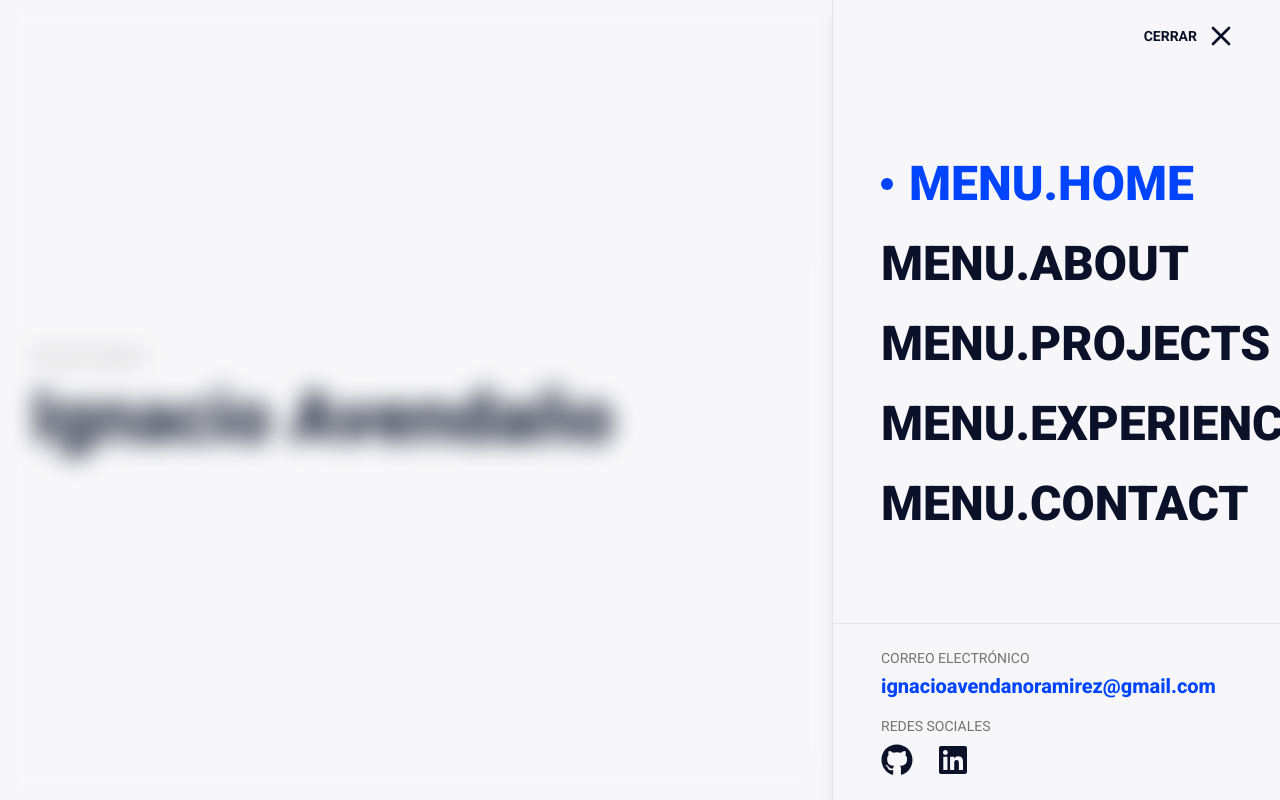
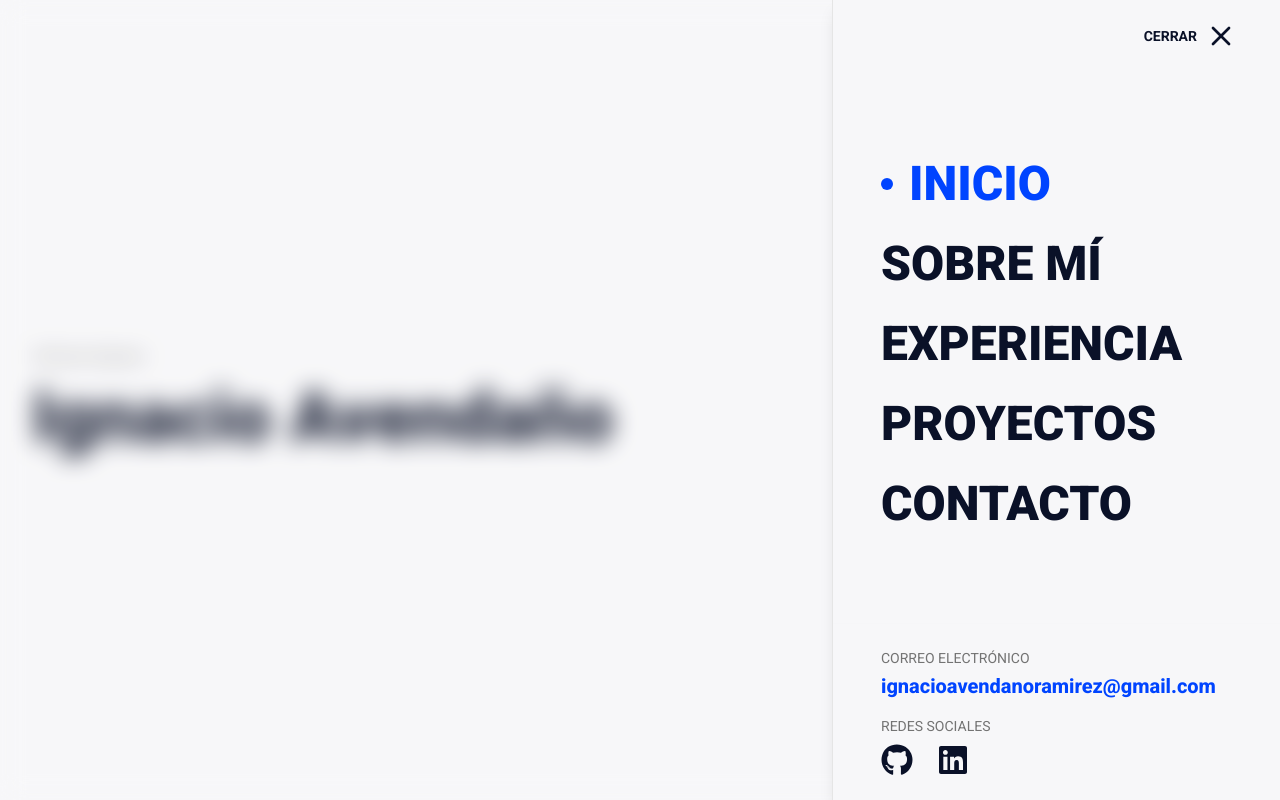
Before and after one commit to ignacioavendanor/ignacioavendanor.github.io, a React (Vite) app: page / in a window 1280 px wide. Both pictures are taken after a click on the button "MENÚ". Shown: the top 800 px of the page. Built offline with nearby package versions, Linux system fonts and the light colour scheme.

Commit message:
fix(navigation): update scroll margins, anchor navigation and nav links

```diff
--- a/src/components/layouts/navigation/Navbar.tsx
+++ b/src/components/layouts/navigation/Navbar.tsx
@@ -1,32 +1,22 @@
-import { useState, useEffect } from 'react'
 import { motion, AnimatePresence } from 'motion/react'
 import { Menu, X } from 'lucide-react'
 import { Button } from '@/components/ui/button'
-import { Sheet, SheetContent } from '@/components/ui/sheet'
+import { Sheet, SheetContent, SheetTrigger } from '@/components/ui/sheet'
 import { NavigationMenu } from './NavigationMenu'
 import LanguageToggle from '../LanguageToggle'
 import { useNavigation } from '@/hooks/useNavigation'
 import { useTranslation } from 'react-i18next'
+import { Separator } from '@/components/ui/separator'
 
 export function Navbar() {
-  const { isOpen, toggleMenu, closeMenu } = useNavigation()
-  const [isScrolled, setIsScrolled] = useState(false)
+  const { isOpen, setMenuOpen } = useNavigation()
   const { t } = useTranslation()
 
-  useEffect(() => {
-    const handleScroll = () => {
-      setIsScrolled(window.scrollY > 20)
-    }
-
-    window.addEventListener('scroll', handleScroll, { passive: true })
-    return () => window.removeEventListener('scroll', handleScroll)
-  }, [])
-
   return (
-    <>
+    <Sheet open={isOpen} modal={false} onOpenChange={setMenuOpen}>
       <header
         className={`fixed inset-x-0 top-0 z-60 pointer-events-none transition-all duration-300 ${
-          isScrolled && !isOpen ? 'bg-background/10 backdrop-blur-md shadow-sm' : 'bg-transparent'
+          isOpen ? 'bg-transparent' : 'bg-background/10 backdrop-blur-md shadow-sm'
         }`}
       >
         <div className="mx-auto flex w-full max-w-7xl items-center justify-between px-8 py-5 sm:px-8 pointer-events-auto">
@@ -36,24 +26,25 @@ export function Navbar() {
               isOpen ? 'opacity-0 pointer-events-none' : 'opacity-100'
             }`}
           >
-            <img src="/images/logo.svg" alt="Logo" className="h-8 w-auto" />
+            <img src="/icons/logo-dark.svg" alt="IA Logo" className="h-8 w-auto" />
           </a>
 
           <div className="flex items-center gap-6">
             <div
-              className={`transition-opacity duration-300 ${
-                isOpen ? 'opacity-0 pointer-events-none' : 'opacity-100'
-              }`}
+              className={`transition-opacity duration-300 ${isOpen ? 'opacity-0 pointer-events-none' : 'opacity-100'}`}
             >
               <LanguageToggle />
             </div>
 
             <div>
+              <SheetTrigger
+                render={
                   <Button
                     type="button"
                     variant="ghost"
-                onClick={toggleMenu}
                     className="font-bold uppercase gap-2 transition-colors"
+                  />
+                }
               >
                 <span>{isOpen ? t('menu.close') : t('menu.title')}</span>
 
@@ -84,17 +75,16 @@ export function Navbar() {
                     )}
                   </AnimatePresence>
                 </div>
-              </Button>
+              </SheetTrigger>
             </div>
           </div>
         </div>
 
-        <div
-          className={`transition-opacity duration-300 ${isScrolled && !isOpen ? 'opacity-100' : 'opacity-0'}`}
-        ></div>
+        <div className={`transition-opacity duration-300 ${isOpen ? 'opacity-0' : 'opacity-100'}`}>
+          <Separator />
+        </div>
       </header>
 
-      <Sheet open={isOpen} onOpenChange={(open) => !open && closeMenu()}>
       <SheetContent
         side="right"
         showCloseButton={false}
@@ -103,6 +93,5 @@ export function Navbar() {
         <NavigationMenu />
       </SheetContent>
     </Sheet>
-    </>
   )
 }
--- a/src/components/layouts/navigation/NavigationMenu.tsx
+++ b/src/components/layouts/navigation/NavigationMenu.tsx
@@ -23,7 +23,7 @@ export function NavigationMenu() {
                 onClick={closeMenu}
                 whileHover={{ x: 12 }}
                 transition={{ type: 'spring', stiffness: 300, damping: 20 }}
-                className={`text-3xl sm:text-5xl font-black uppercase transition-colors w-fit block ${
+                className={`text-3xl sm:text-5xl font-black uppercase transition-colors w-fit block focus-visible:outline-none focus-visible:ring-2 focus-visible:ring-ring rounded-md ${
                   activeSection === item.id ? 'text-primary' : 'text-foreground hover:text-primary'
                 }`}
               >
--- a/src/components/ui/separator.tsx
+++ b/src/components/ui/separator.tsx
@@ -1,18 +1,14 @@
-import { Separator as SeparatorPrimitive } from "@base-ui/react/separator"
-import { cn } from "cn"
+import { Separator as SeparatorPrimitive } from '@base-ui/react/separator'
+import { cn } from 'cn'
 
-function Separator({
-  className,
-  orientation = "horizontal",
-  ...props
-}: SeparatorPrimitive.Props) {
+function Separator({ className, orientation = 'horizontal', ...props }: SeparatorPrimitive.Props) {
   return (
     <SeparatorPrimitive
       data-slot="separator"
       orientation={orientation}
       className={cn(
-        "shrink-0 bg-border data-horizontal:h-px data-horizontal:w-full data-vertical:w-px data-vertical:self-stretch",
-        className
+        'shrink-0 bg-border/10 data-horizontal:h-px data-horizontal:w-full data-vertical:w-px data-vertical:self-stretch',
+        className,
       )}
       {...props}
     />
--- a/src/config/navigation.ts
+++ b/src/config/navigation.ts
@@ -6,22 +6,22 @@ export interface NavigationItem {
 export const navigationItems: NavigationItem[] = [
   {
     id: 'home',
-    label: 'menu.home',
+    label: 'hero.title',
   },
   {
     id: 'about',
-    label: 'menu.about',
+    label: 'about.title',
+  },
+  {
+    id: 'experience',
+    label: 'experience.title',
   },
   {
     id: 'projects',
-    label: 'menu.projects',
-  },
-  {
-    id: 'experience',
-    label: 'menu.experience',
+    label: 'projects.title',
   },
   {
     id: 'contact',
-    label: 'menu.contact',
+    label: 'contact.title',
   },
 ]
--- a/src/context/NavigationContext.tsx
+++ b/src/context/NavigationContext.tsx
@@ -2,14 +2,14 @@ import { createContext, useState, type ReactNode } from 'react'
 
 interface NavigationContextType {
   isOpen: boolean
-  toggleMenu: () => void
+  setMenuOpen: (open: boolean) => void
   closeMenu: () => void
   activeSection: string
 }
 
 export const NavigationContext = createContext<NavigationContextType>({
   isOpen: false,
-  toggleMenu: () => {},
+  setMenuOpen: () => {},
   closeMenu: () => {},
   activeSection: '',
 })
@@ -22,11 +22,13 @@ interface NavigationProviderProps {
 export function NavigationProvider({ children, activeSection }: NavigationProviderProps) {
   const [isOpen, setIsOpen] = useState<boolean>(false)
 
-  const toggleMenu = () => setIsOpen((prev) => !prev)
+  const setMenuOpen = (open: boolean) => setIsOpen(open)
   const closeMenu = () => setIsOpen(false)
 
   return (
-    <NavigationContext.Provider value={{ isOpen, toggleMenu, closeMenu, activeSection }}>
+    <NavigationContext.Provider
+      value={{ isOpen, setMenuOpen, closeMenu, activeSection }}
+    >
       {children}
     </NavigationContext.Provider>
   )
--- a/src/features/about/about.tsx
+++ b/src/features/about/about.tsx
@@ -2,9 +2,9 @@ import { Container } from '@/components/layouts/Container'
 
 export function About() {
   return (
-    <section id="about" className="py-24 sm:py-32">
+    <section id="about" className="flex min-h-dvh items-center py-24 sm:py-32">
       <Container>
-        <h1 className="mt-4 text-5xl font-black md:text-7xl">Contact</h1>
+        <h1 className="mt-4 text-5xl font-black md:text-7xl">About</h1>
       </Container>
     </section>
   )
--- a/src/features/experience/experience.tsx
+++ b/src/features/experience/experience.tsx
@@ -2,7 +2,7 @@ import { Container } from '@/components/layouts/Container'
 
 export function Experience() {
   return (
-    <section id="experience" className="py-24 sm:py-32">
+    <section id="experience" className="flex min-h-dvh items-center py-24 sm:py-32">
       <Container>
         <h1 className="mt-4 text-5xl font-black md:text-7xl">Experience</h1>
       </Container>
--- a/src/features/projects/projects.tsx
+++ b/src/features/projects/projects.tsx
@@ -2,7 +2,7 @@ import { Container } from '@/components/layouts/Container'
 
 export function Projects() {
   return (
-    <section id="projects" className="py-24 sm:py-32">
+    <section id="projects" className="flex min-h-dvh items-center py-24 sm:py-32">
       <Container>
         <h1 className="mt-4 text-5xl font-black md:text-7xl">Projects</h1>
       </Container>
--- a/src/hooks/useScrollSpy.ts
+++ b/src/hooks/useScrollSpy.ts
@@ -12,7 +12,7 @@ export function useScrollSpy(sectionIds: string[]) {
           }
         })
       },
-      { rootMargin: '-40% 0px -40% 0px' },
+      { rootMargin: '-20% 0px -20% 0px' },
     )
 
     sectionIds.forEach((id) => {
```
Lines whose indentation alone changed are shown as unchanged.
